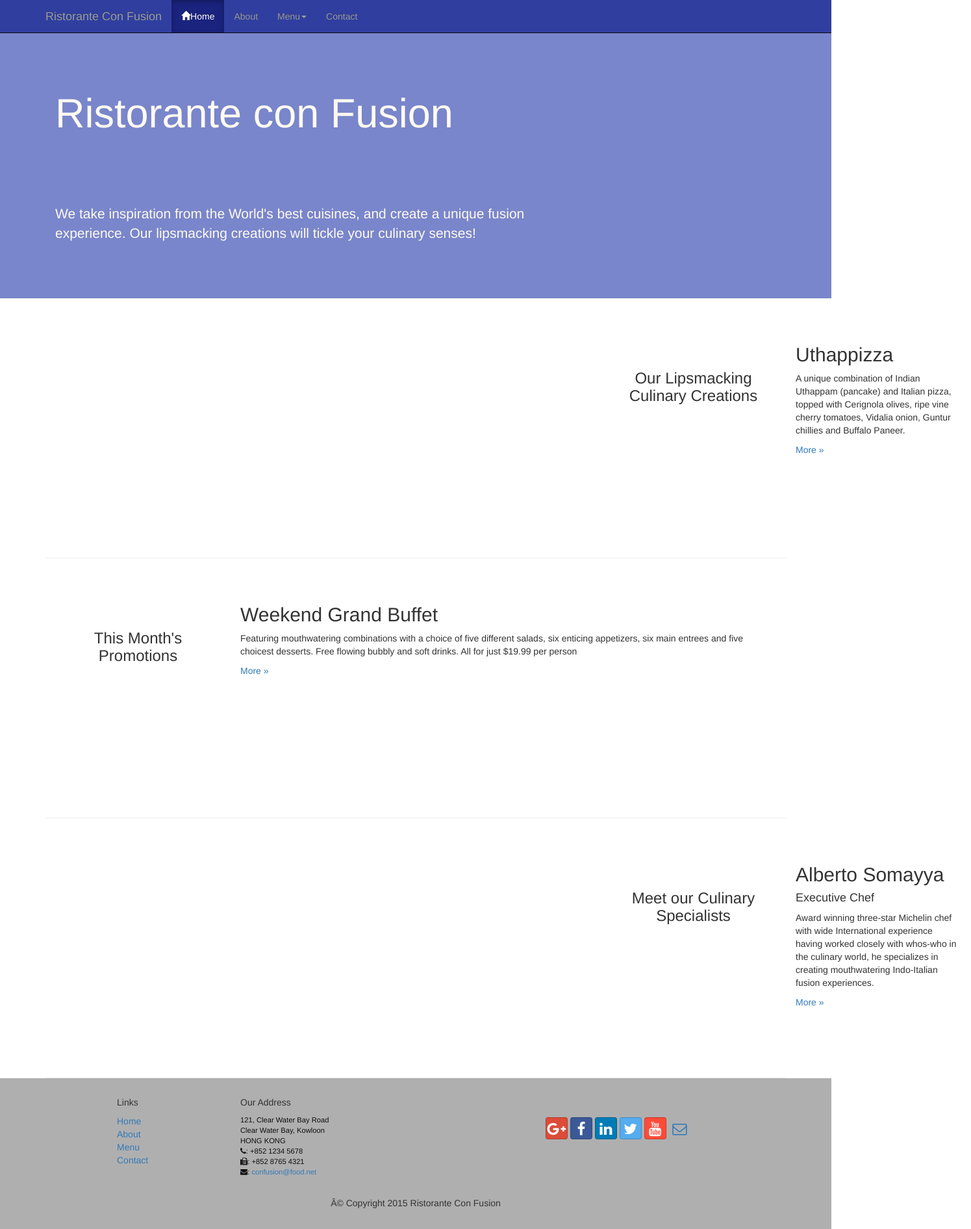
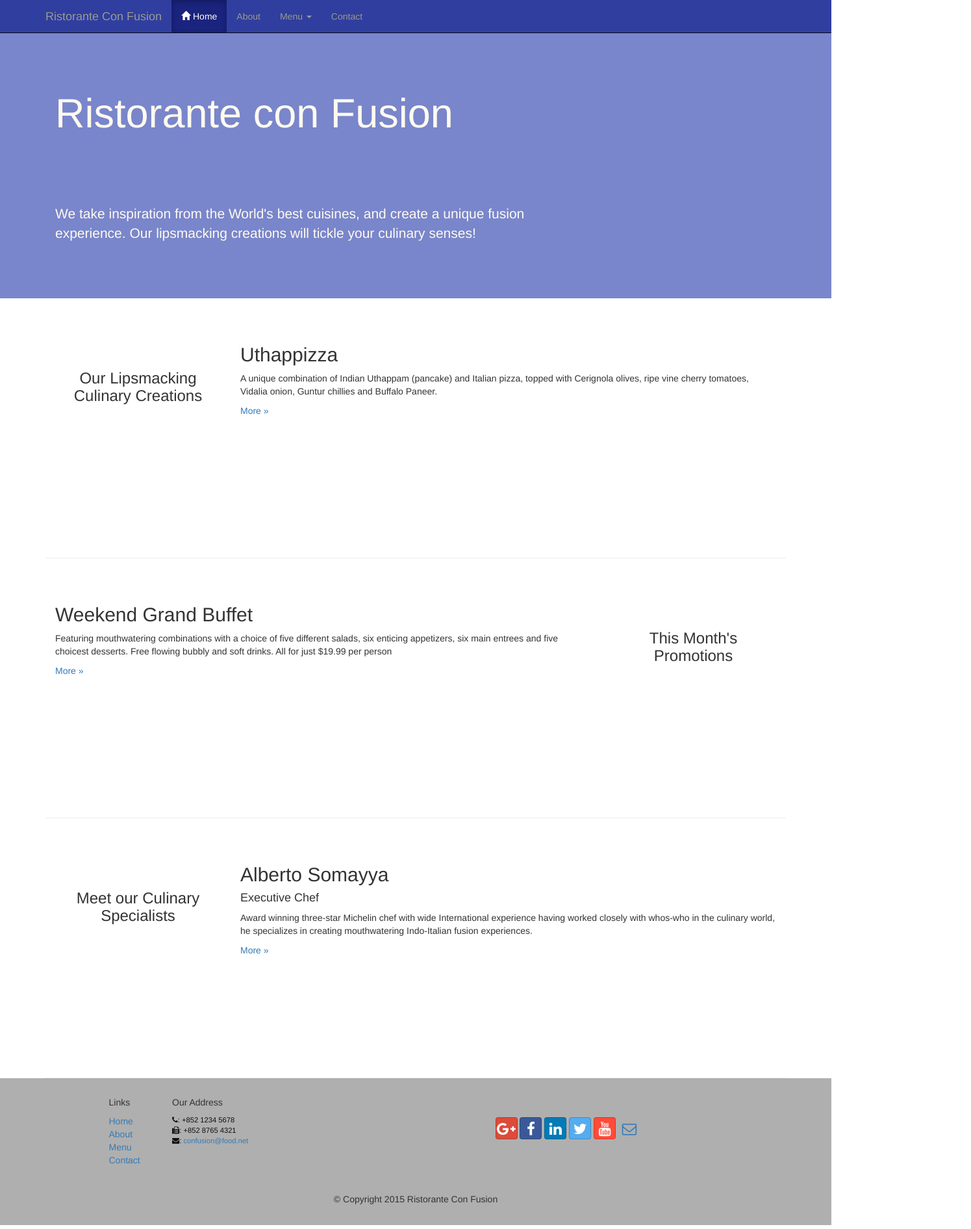
Before and after one commit to CruiseDevice/conFusion, a plain HTML site: page index.html in a window 1280 px wide. Shown: the whole page at 65% size, 1495 px wide, since content can reach past the window. Drawn offline with nearby package versions, Linux system fonts and the light colour scheme.

Commit message:
proper layout in index.html

```diff
--- a/index.html
+++ b/index.html
@@ -2,7 +2,6 @@
 <html lang="en">
 
 <head>
-
     <meta charset="utf-8">
     <meta http-equiv="X-UA-Compatible" content="IE=edge">
     <meta name="viewport" content="width=device-width, initial-scale=1">
@@ -14,10 +13,6 @@
          <!-- Bootstrap -->
     <link href="css/bootstrap.min.css" rel="stylesheet">
     <link href="css/bootstrap-theme.min.css" rel="stylesheet">
-    <link href = "css/mystyles.css" rel= "stylesheet">
-
-    <link href="css/font-awesome.min.css" rel="stylesheet">
-    <link href="css/bootstrap-social.css" rel="stylesheet">
 
     <!-- HTML5 shim and Respond.js for IE8 support of HTML5 elements and media queries -->
     <!-- WARNING: Respond.js doesn't work if you view the page via file:// -->
@@ -25,6 +20,12 @@
       <script src="https://oss.maxcdn.com/html5shiv/3.7.2/html5shiv.min.js"></script>
       <script src="https://oss.maxcdn.com/respond/1.4.2/respond.min.js"></script>
     <![endif]-->
+
+    <link href="css/mystyles.css" rel="stylesheet">
+
+    <link href="css/font-awesome.min.css" rel="stylesheet">
+    <link href="css/bootstrap-social.css" rel="stylesheet">
+
 </head>
 
 <body>
@@ -38,16 +39,17 @@
                     <span class="icon-bar"></span>
                     <span class="icon-bar"></span>
                 </button>
-                    <a class="navbar-brand" href="#">Ristorante Con Fusion</a>
+                <a class="navbar-brand" href="index.html">Ristorante Con Fusion</a>
             </div>
-
             <div id="navbar" class="navbar-collapse collapse">
                 <ul class="nav navbar-nav">
-                        <li class="active"><a href="#"><span class="glyphicon glyphicon-home"
-                         aria-hidden="true"></span>Home</a></li>
-                        <li><a href="#">About</a></li>
-                        <li class = "dropdown"><a href="#" class="dropdown-toggle" data-toggle="dropdown"
-                         role="button" aria-haspopup="true" aria-expanded="false">Menu<span class="caret"></span></a>
+                    <li class="active"><a href="index.html"><span class="glyphicon glyphicon-home"
+                         aria-hidden="true"></span> Home</a></li>
+                    <li><a href="aboutus.html">About</a></li>
+                    <li class="dropdown">
+                        <a href="#" class="dropdown-toggle" data-toggle="dropdown"
+                         role="button" aria-haspopup="true" aria-expanded="false">
+                         Menu <span class="caret"></span></a>
                         <ul class="dropdown-menu">
                             <li><a href="#">Appetizers</a></li>
                             <li><a href="#">Main Courses</a></li>
@@ -59,39 +61,36 @@
                             <li><a href="#">Weekend Brunch</a></li>
                         </ul>
                     </li>
-</li>
                     <li><a href="#">Contact</a></li>
                 </ul>
             </div>
         </div>
     </nav>
 
-    <header class = "jumbotron">
+    <header class="jumbotron">
 
         <!-- Main component for a primary marketing message or call to action -->
 
-        <div class = "container">
-            <div class = "row row-header">
+        <div class="container">
+            <div class="row row-header">
                 <div class="col-xs-12 col-sm-8">
                     <h1>Ristorante con Fusion</h1>
                     <p style="padding:40px;"></p>
                     <p>We take inspiration from the World's best cuisines, and create a unique fusion experience. Our lipsmacking creations will tickle your culinary senses!</p>
                 </div>
-
                 <div class="col-xs-12 col-sm-4">
                 </div>
-
             </div>
         </div>
     </header>
 
-    <div class = "container">
-        <div class = "row row-content">
-            <div class="col-xs-12 col-sm-3 col-sm-push-9">
+    <div class="container">
+        <div class="row row-content">
+            <div class="col-xs-12 col-sm-3">
                 <p style="padding:20px;"></p>
                 <h3 align=center>Our Lipsmacking Culinary Creations</h3>
             </div>
-            <div class="col-xs-12 col-sm-3 col-sm-push-9">
+            <div class="col-xs-12 col-sm-9">
                 <h2>Uthappizza</h2>
                 <p>A unique combination of Indian Uthappam (pancake) and Italian pizza, topped with Cerignola olives, ripe vine cherry tomatoes, Vidalia onion, Guntur chillies and Buffalo Paneer.</p>
                 <p><a  href="#">More &raquo;</a></p>
@@ -99,12 +98,12 @@
         </div>
 
 
-        <div class = "row row-content">
-            <div class="col-xs-12 col-sm-3">
+        <div class="row row-content">
+            <div class="col-xs-12 col-sm-3 col-sm-push-9">
                 <p style="padding:20px;"></p>
                 <h3 align=center>This Month's Promotions</h3>
             </div>
-            <div class="col-xs-12 col-sm-9">
+            <div class="col-xs-12 col-sm-9 col-sm-pull-3">
                 <h2>Weekend Grand Buffet</h2>
                 <p>Featuring mouthwatering combinations with a choice of five different salads, six enticing appetizers, six main entrees and five choicest desserts. Free flowing bubbly and soft drinks. All for just $19.99 per person </p>
                 <p><a href="#">More &raquo;</a></p>
@@ -112,11 +111,11 @@
         </div>
 
         <div class="row row-content">
-            <div class="col-xs-12 col-sm-3 col-sm-push-9">
+            <div class="col-xs-12 col-sm-3">
                 <p style="padding:20px;"></p>
                 <h3 align=center>Meet our Culinary Specialists</h3>
             </div>
-            <div class="col-xs-12 col-sm-3 col-sm-push-9">
+            <div class="col-xs-12 col-sm-9">
                 <h2>Alberto Somayya</h2>
                 <h4>Executive Chef</h4>
                 <p>Award winning three-star Michelin chef with wide International experience having worked closely with whos-who in the culinary world, he specializes in creating mouthwatering Indo-Italian fusion experiences. </p>
@@ -125,33 +124,28 @@
         </div>
     </div>
 
-    <footer class = "row-footer">
-        <div class = "container">
-            <div>
-
-                <div class="col-xs-5 col-xs-offset-1 col-sm-2">
+    <footer class="row-footer">
+        <div class="container">
+            <div class="row">
+                <div class="col-xs-5 col-xs-offset-1 col-sm-1 col-sm-offset-1">
                     <h5>Links</h5>
-                    <ul class = "list-unstyled">
-                        <li><a href="#">Home</a></li>
+                    <ul class="list-unstyled">
+                        <li><a href="index.html">Home</a></li>
                         <li><a href="#">About</a></li>
                         <li><a href="#">Menu</a></li>
                         <li><a href="#">Contact</a></li>
                     </ul>
                 </div>
-
                 <div class="col-xs-6 col-sm-5">
                     <h5>Our Address</h5>
                     <address>
-		              121, Clear Water Bay Road<br>
-		              Clear Water Bay, Kowloon<br>
-		              HONG KONG<br>
                       <i class="fa fa-phone"></i>: +852 1234 5678<br>
                   <i class="fa fa-fax"></i>: +852 8765 4321<br>
                   <i class="fa fa-envelope"></i>:
                                  <a href="mailto:confusion@food.net">confusion@food.net</a>
                    </address>
                 </div>
-
+                <div class="col-xs-12 col-sm-4">
                     <div class="nav navbar-nav" style="padding: 40px 10px;">
                         <a class="btn btn-social-icon btn-google-plus" href="http://google.com/+"><i class="fa fa-google-plus"></i></a>
                         <a class="btn btn-social-icon btn-facebook" href="http://www.facebook.com/profile.php?id="><i class="fa fa-facebook"></i></a>
@@ -160,11 +154,10 @@
                         <a class="btn btn-social-icon btn-youtube" href="http://youtube.com/"><i class="fa fa-youtube"></i></a>
                         <a class="btn btn-social-icon" href="mailto:"><i class="fa fa-envelope-o"></i></a>
                     </div>
-
-
+                </div>
                 <div class="col-xs-12">
                     <p style="padding:10px;"></p>
-                    <p align=center>Â© Copyright 2015 Ristorante Con Fusion</p>
+                    <p align=center>© Copyright 2015 Ristorante Con Fusion</p>
                 </div>
             </div>
         </div>
@@ -174,7 +167,6 @@
     <script src="https://ajax.googleapis.com/ajax/libs/jquery/1.11.3/jquery.min.js"></script>
     <!-- Include all compiled plugins (below), or include individual files as needed -->
     <script src="js/bootstrap.min.js"></script>
-
 </body>
 
 </html>
```
Also changed, not shown: aboutus.html (+2 -2 lines). Lines whose indentation alone changed are shown as unchanged.
